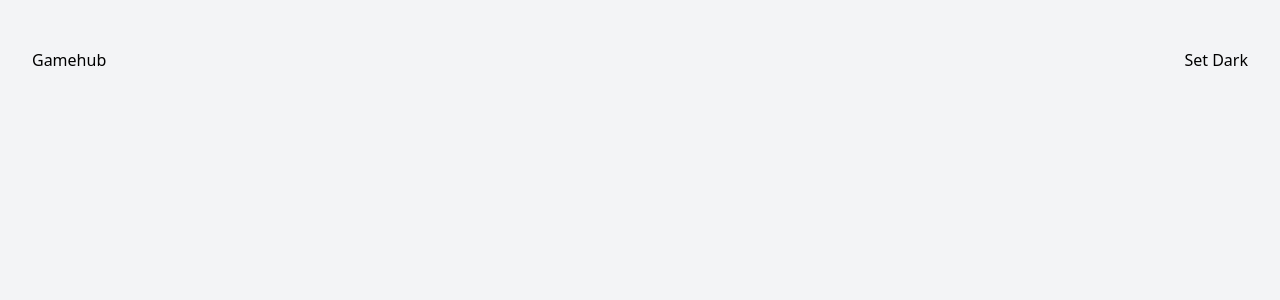
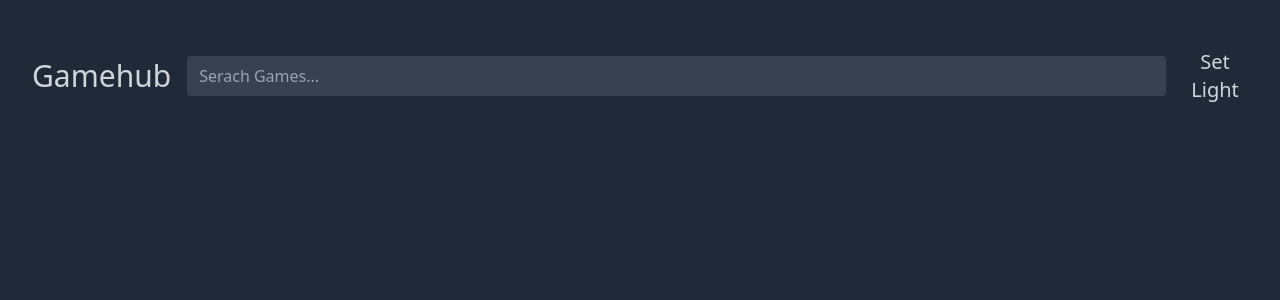
Before and after one commit to VaheedNematpour/gameHub, a React (Vite) app in the folder frontend/: page / in a window 1280 px wide. Shown: the top 300 px of the page. Built offline with nearby package versions, Linux system fonts and the light colour scheme.

Commit message:
Improved the look of NavBar component

```diff
--- a/frontend/src/App.tsx
+++ b/frontend/src/App.tsx
@@ -2,7 +2,7 @@ import { useState } from "react";
 import NavBar from "./components/NavBar";
 
 function App() {
-  const [dark, setDark] = useState(false);
+  const [dark, setDark] = useState(true);
 
   return (
     <div className={`h-screen ${dark ? "bg-gray-800" : "bg-gray-100"}`}>
--- a/frontend/src/components/NavBar.tsx
+++ b/frontend/src/components/NavBar.tsx
@@ -6,10 +6,29 @@ interface Props {
 function NavBar({ isDark, setDark }: Props) {
   return (
     <>
-      <nav className="flex items-center justify-between">
-        <h1>Gamehub</h1>
+      <nav className="flex items-center justify-between space-x-4">
+        <h1
+          className={`text-2xl ${
+            isDark ? "text-gray-300" : "text-gray-800"
+          } font-medium xl:text-3xl`}
+        >
+          Gamehub
+        </h1>
 
-        <button onClick={setDark}>{isDark ? "Set Light" : "Set Dark"}</button>
+        <input
+          type="text"
+          placeholder="Serach Games..."
+          className="w-full bg-gray-700 px-3 py-2 rounded"
+        />
+
+        <button
+          onClick={setDark}
+          className={`text-lg ${
+            isDark ? "text-gray-300" : "text-gray-800"
+          } xl:text-xl`}
+        >
+          {isDark ? "Set Light" : "Set Dark"}
+        </button>
       </nav>
     </>
   );
```
